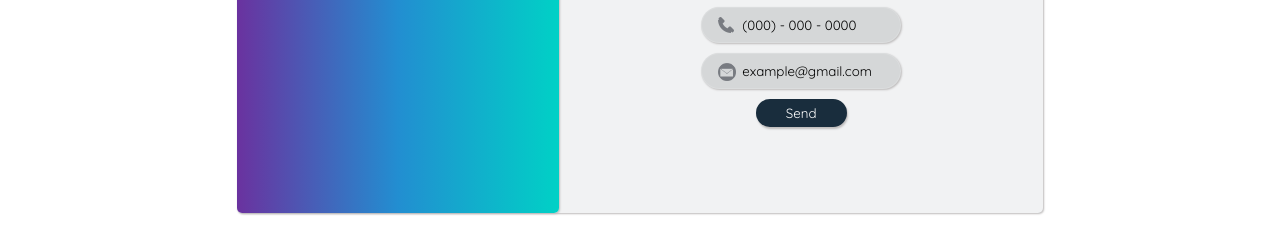
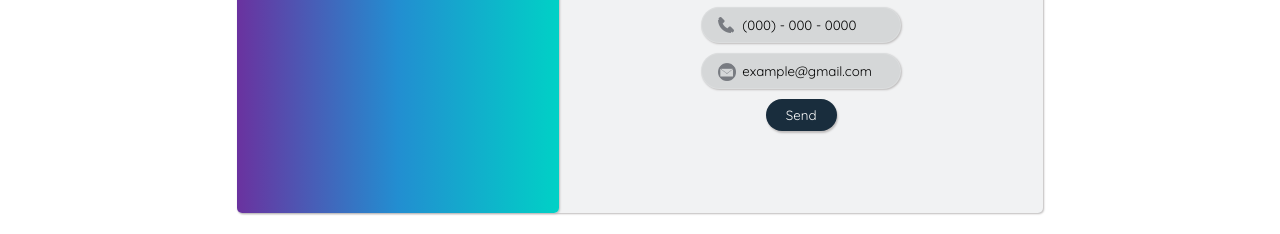
Before and after one commit to Fabricio-Rojas/oxygen-gym, a plain HTML site: page contact.html in a window 1280 px wide. Shown: the part 437-671 px from the top of the page. Drawn offline with Linux system fonts and the light colour scheme.

Commit message:
Changed button type

```diff
--- a/assets/style/contact.css
+++ b/assets/style/contact.css
@@ -197,7 +197,7 @@ input[type=email]:focus {
     transition: all 0.25s ease-in-out;
 }
 
-.form button a {
+.form button[type=submit] {
     padding: 8px 20px;
     text-decoration: none;
     color: #fff;
--- a/contact.html
+++ b/contact.html
@@ -67,7 +67,7 @@
                       <input type="email" placeholder="example@gmail.com" name="email"
                       required>
                     </p>
-                    <button><a href="#">Send</a></button>
+                    <button type="submit">Send</button>
                   </form>
                 </div>
               </div>
```
